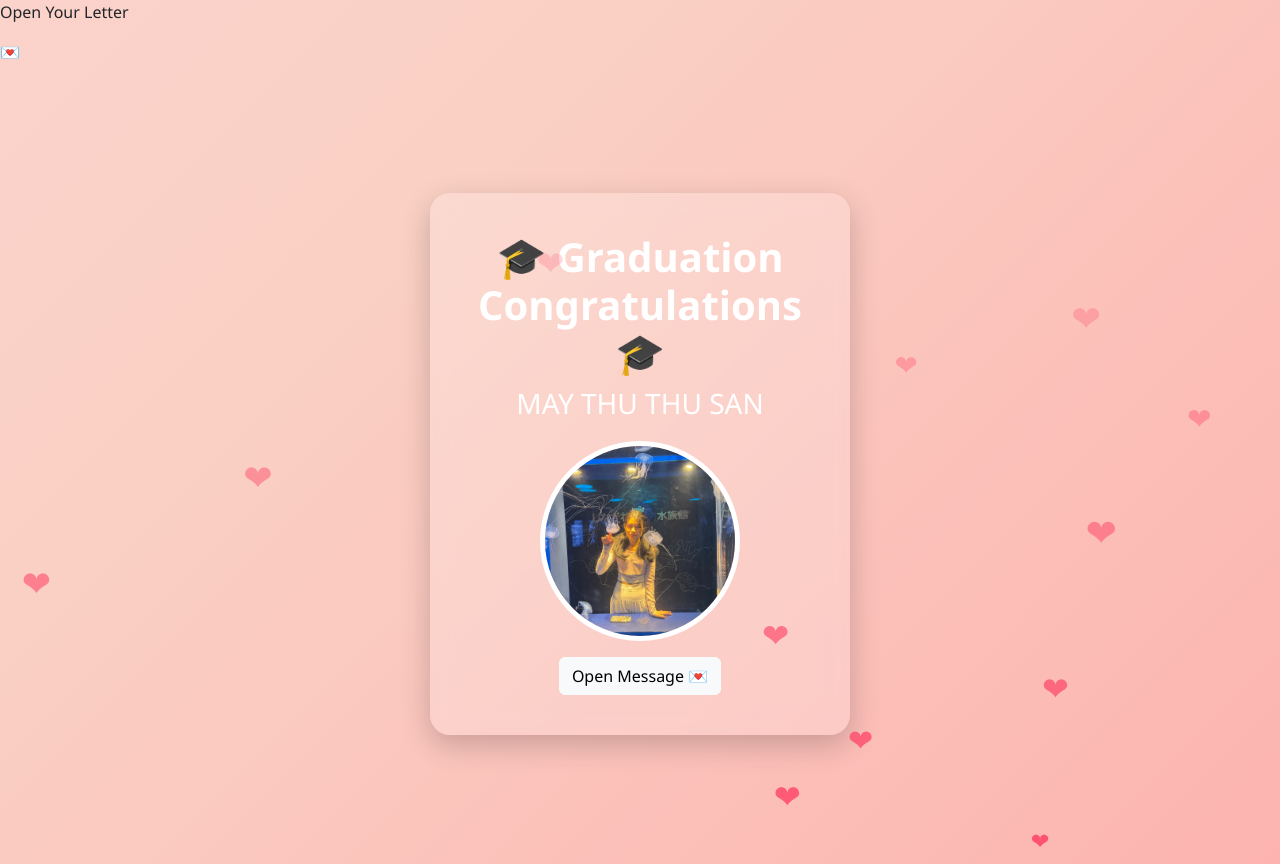
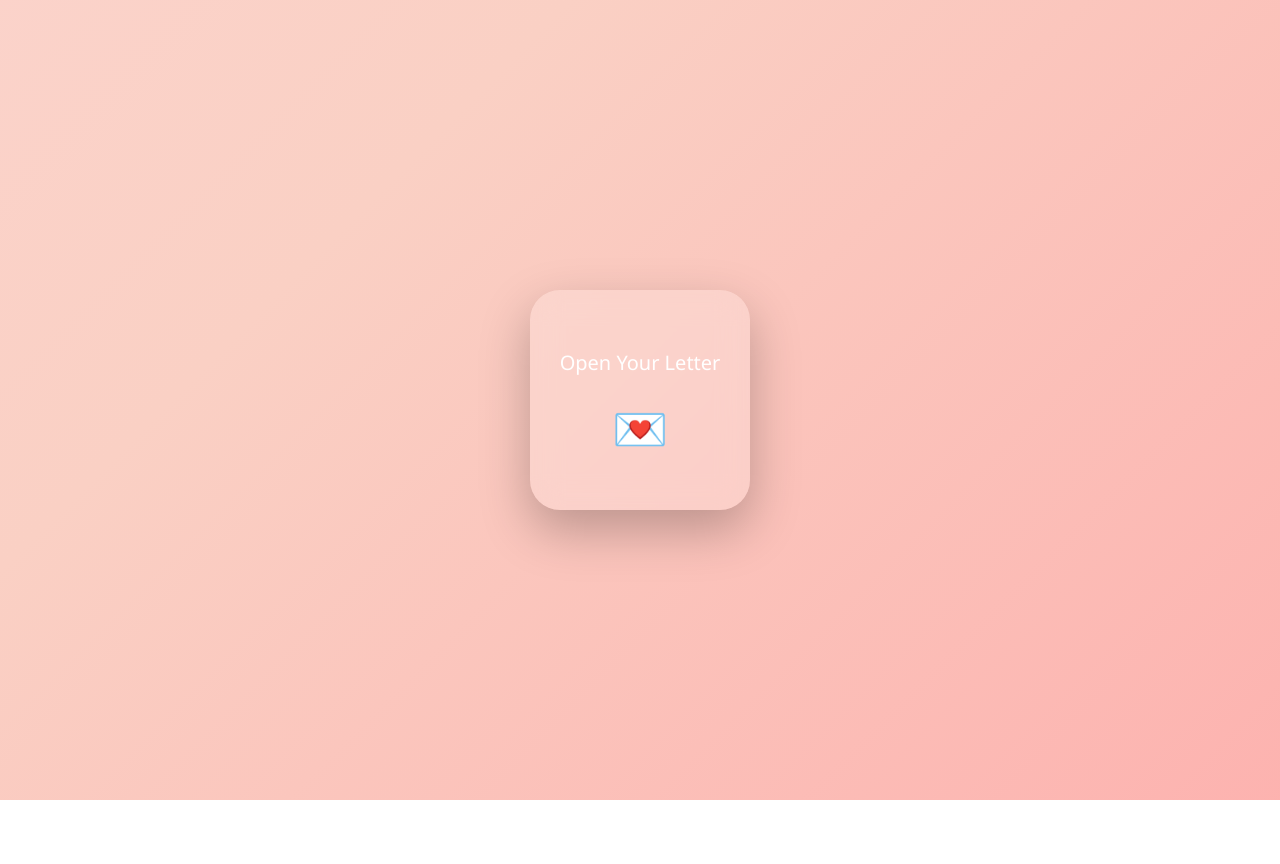
Before and after one commit to naymh226/graduation.com, a plain HTML site: page index.html in a window 1280 px wide. After the commit the page ends 800 px from the top, so only its background shows below. Drawn offline with nearby package versions, Linux system fonts and the light colour scheme.

Commit message:
Update style.css

```diff
--- a/style.css
+++ b/style.css
@@ -1,5 +1,4 @@
 body{
-
 margin:0;
 font-family:'Segoe UI',sans-serif;
 overflow:hidden;
@@ -8,10 +7,7 @@ background: linear-gradient(-45deg,#ff9a9e,#fad0c4,#ffdde1,#fbc2eb);
 background-size:400% 400%;
 
 animation:bgmove 12s ease infinite;
-
 }
-
-/* background animation */
 
 @keyframes bgmove{
 
@@ -23,142 +19,170 @@ animation:bgmove 12s ease infinite;
 
 }
 
-/* card design */
+/* main card */
 
 .card-box{
-
-background:rgba(255,255,255,0.2);
-
-backdrop-filter:blur(10px);
-
+background: rgba(255,255,255,0.15);
+backdrop-filter: blur(20px);
 padding:40px;
-
-border-radius:20px;
-
+border-radius:25px;
 width:420px;
-
 color:white;
-
-box-shadow:0 10px 30px rgba(0,0,0,0.2);
-
-}
-
-/* title */
-
-.title{
-
-font-weight:700;
-
-margin-bottom:10px;
-
-}
-
-/* name */
-
-.name{
-
-margin-bottom:20px;
-
+box-shadow:0 20px 50px rgba(0,0,0,0.25);
 }
 
 /* image */
 
 .profile-img{
-
 width:200px;
-
 height:200px;
-
 border-radius:50%;
-
 object-fit:cover;
-
 border:5px solid white;
-
+box-shadow:0 0 25px rgba(255,255,255,0.8);
 }
 
 /* popup */
 
 .letter{
+position:fixed;
+top:0;
+left:0;
+width:100%;
+height:100%;
+background:rgba(0,0,0,0.6);
+display:none;
+justify-content:center;
+align-items:center;
+}
+
+.letter-box{
+background:white;
+padding:40px;
+border-radius:20px;
+width:420px;
+text-align:center;
+color:#333;
+animation:pop 0.4s ease;
+}
+
+@keyframes pop{
+0%{
+transform:scale(0.6);
+opacity:0;
+}
+100%{
+transform:scale(1);
+opacity:1;
+}
+}
+
+/* button */
+
+button{
+padding:15px 30px;
+border:none;
+border-radius:30px;
+font-size:18px;
+cursor:pointer;
+transition:0.3s;
+}
+
+button:hover{
+transform:scale(1.1);
+box-shadow:0 10px 20px rgba(0,0,0,0.3);
+}
+
+/* start screen */
+
+#startScreen{
 
 position:fixed;
-
 top:0;
 left:0;
 
 width:100%;
 height:100%;
 
-background:rgba(0,0,0,0.6);
+background: linear-gradient(-45deg,#ff9a9e,#fad0c4,#ffdde1,#fbc2eb);
+background-size:400% 400%;
 
-display:none;
+animation:bgmove 12s ease infinite;
 
+display:flex;
 justify-content:center;
+align-items:center;
 
-align-items:center;
+z-index:9999;
 
 }
 
-/* letter box */
+/* start card */
 
-.letter-box{
+.start-card{
 
-background:white;
+width:220px;
+height:220px;
 
-padding:40px;
+background:rgba(255,255,255,0.2);
 
-border-radius:15px;
+backdrop-filter:blur(15px);
 
-width:420px;
+border-radius:30px;
 
-text-align:center;
+display:flex;
+flex-direction:column;
+justify-content:center;
+align-items:center;
 
-color:#333;
+font-size:45px;
 
-animation:pop 0.4s;
+cursor:pointer;
+
+box-shadow:0 20px 50px rgba(0,0,0,0.25);
+
+transition:0.4s;
+
+color:white;
 
 }
 
-/* popup animation */
+/* hover */
 
-@keyframes pop{
+.start-card:hover{
 
-0%{transform:scale(0.6)}
-
-100%{transform:scale(1)}
+transform:scale(1.1);
 
 }
 
+/* text */
+
+.start-card p{
+
+font-size:20px;
+
+margin-top:10px;
+
+color:white;
+
+}
 /* floating hearts */
 
 .heart{
-
 position:absolute;
-
 color:#ff4d6d;
-
 animation:float 6s linear infinite;
-
 }
 
 @keyframes float{
-
 0%{
-
 transform:translateY(0);
-
 opacity:1;
-
 }
-
 100%{
-
 transform:translateY(-800px);
-
 opacity:0;
-
 }
-
 }
 
 /* mobile */
@@ -166,25 +190,17 @@ opacity:0;
 @media (max-width:768px){
 
 .card-box{
-
 width:90%;
-
 padding:30px;
-
 }
 
 .profile-img{
-
 width:150px;
-
 height:150px;
-
 }
 
 .letter-box{
-
 width:90%;
-
 }
 
 }
```
